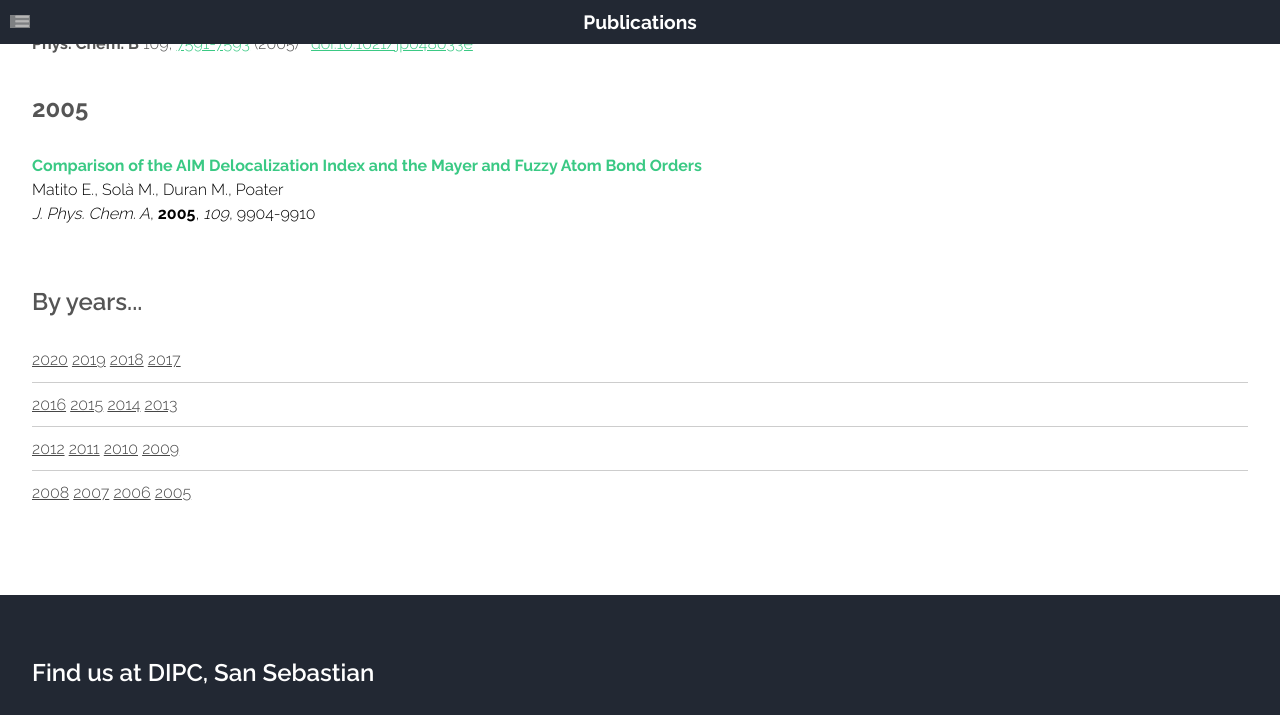
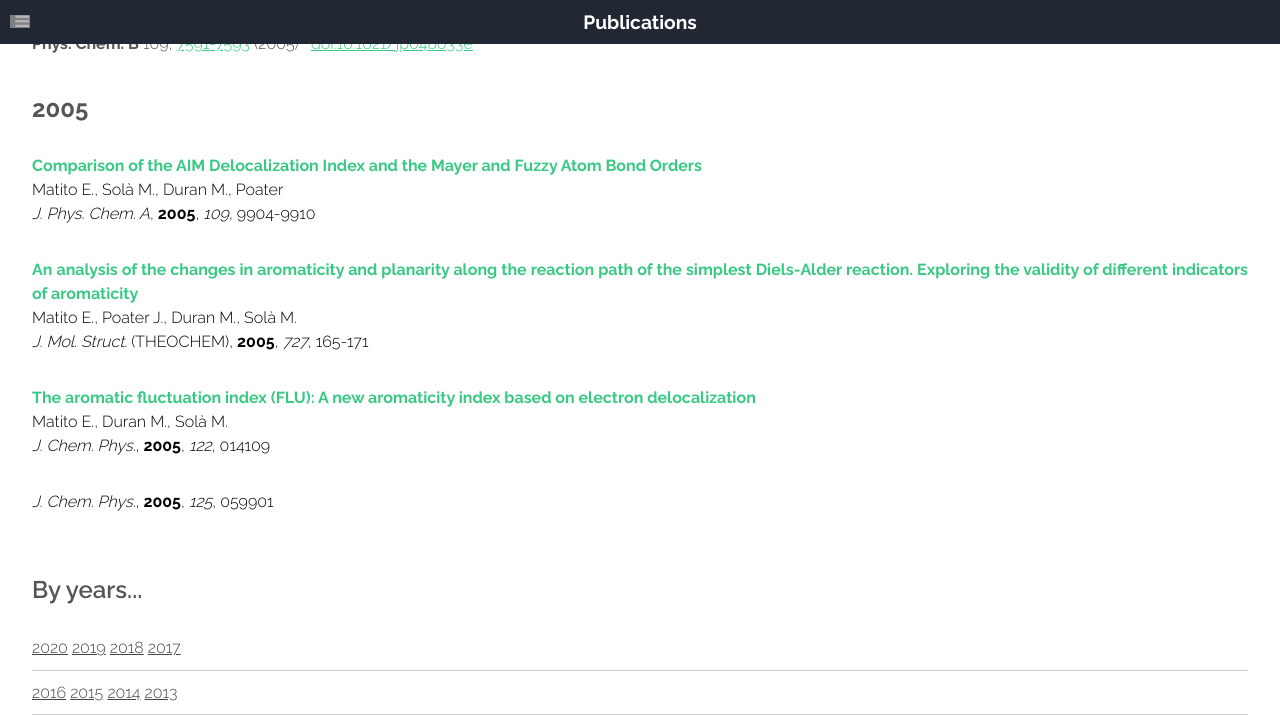
Before and after one commit to old-jekyll-templates/Horizons-Jekyll-Theme, a Jekyll site: the page built from publications.html, in a window 1280 px wide and 900 px high, scrolled down 8535 px, cut to the strip 0-715 px from the top of the window. Built offline with Jekyll 4.4.1, drawn with Linux system fonts in a browser that asks for light colours; grey boxes are pictures that could not be loaded.

Commit message:
Update publications.html

```diff
--- a/publications.html
+++ b/publications.html
@@ -811,7 +811,16 @@ doi:10.1021/ed083p1243</a></p>
 			<a href="https://pubs.acs.org/doi/10.1021/jp0538464" target="_blank" style="text-decoration:none"><b>Comparison of the AIM Delocalization Index and the Mayer and Fuzzy Atom Bond Orders</b></a></font><br>
 			<font color="#000000"> Matito E., Solà M., Duran M., Poater </font><br>
 			<font color="#000000"> <i>J. Phys. Chem. A</i>, <b>2005</b>, <i>109</i>, 9904-9910 </font> </p>
+			<p style="text-align:justify; text-justify:inter-ideograph;> <font color="#000000">
+			<a href="https://www.sciencedirect.com/science/article/pii/S0166128005001491?via%3Dihub" target="_blank" style="text-decoration:none"><b>An analysis of the changes in aromaticity and planarity along the reaction path of the simplest Diels-Alder reaction. Exploring the validity of different indicators of aromaticity</b></a></font><br>
+			<font color="#000000"> Matito E., Poater J., Duran M., Solà M. </font><br>
+			<font color="#000000"> <i>J. Mol. Struct.</i> (THEOCHEM), <b>2005</b>, <i>727</i>, 165-171 </font> </p>
 
+			<p style="text-align:justify; text-justify:inter-ideograph;> <font color="#000000">
+			<a href="https://aip.scitation.org/doi/10.1063/1.1824895" target="_blank" style="text-decoration:none"><b>The aromatic fluctuation index (FLU): A new aromaticity index based on electron delocalization</b></a></font><br>
+			<font color="#000000"> Matito E., Duran M., Solà M. </font><br>
+			<font color="#000000"> <i>J. Chem. Phys.</i>, <b>2005</b>, <i>122</i>, 014109 </font> </p>
+			<font color="#000000"> <i>J. Chem. Phys.</i>, <b>2005</b>, <i>125</i>, 059901 </font> </p>
 
 					</section>
 				</div>
```
